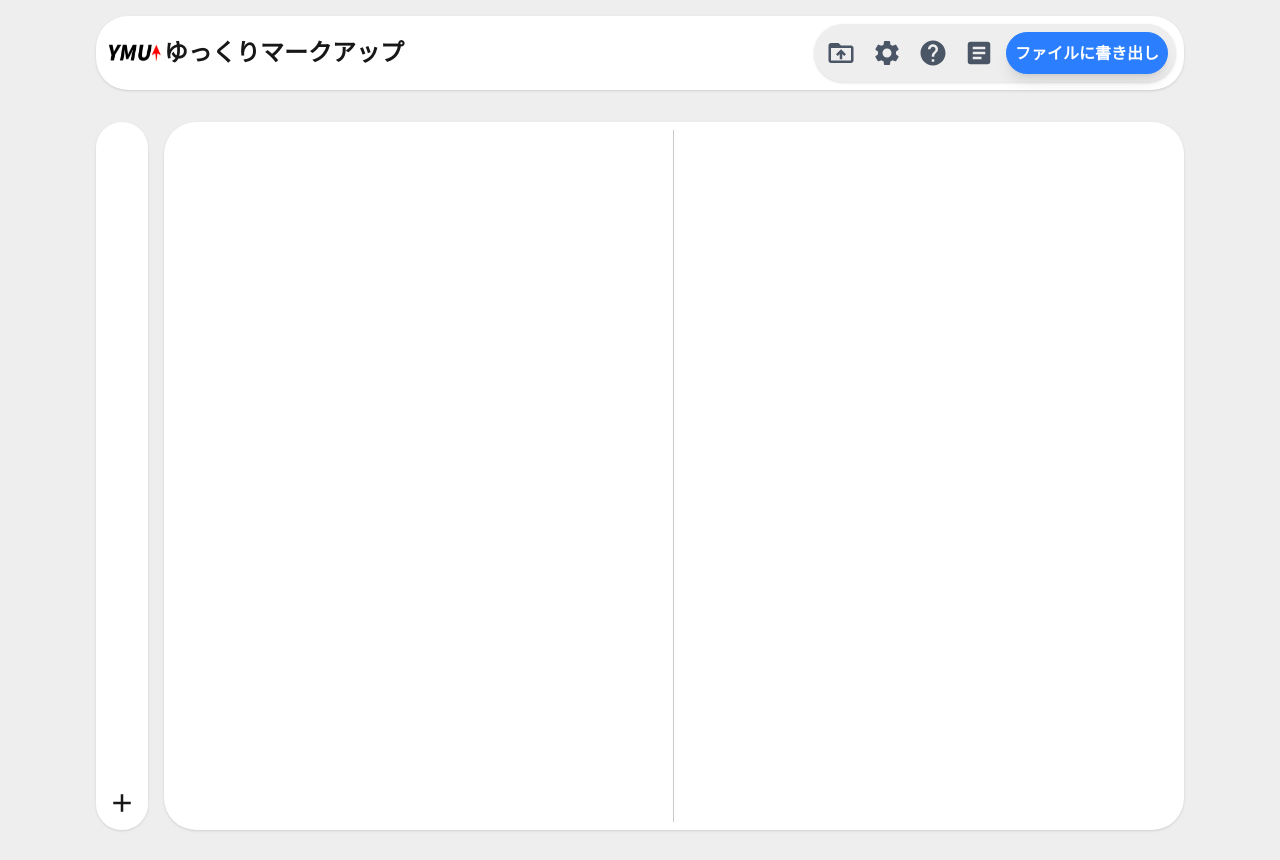
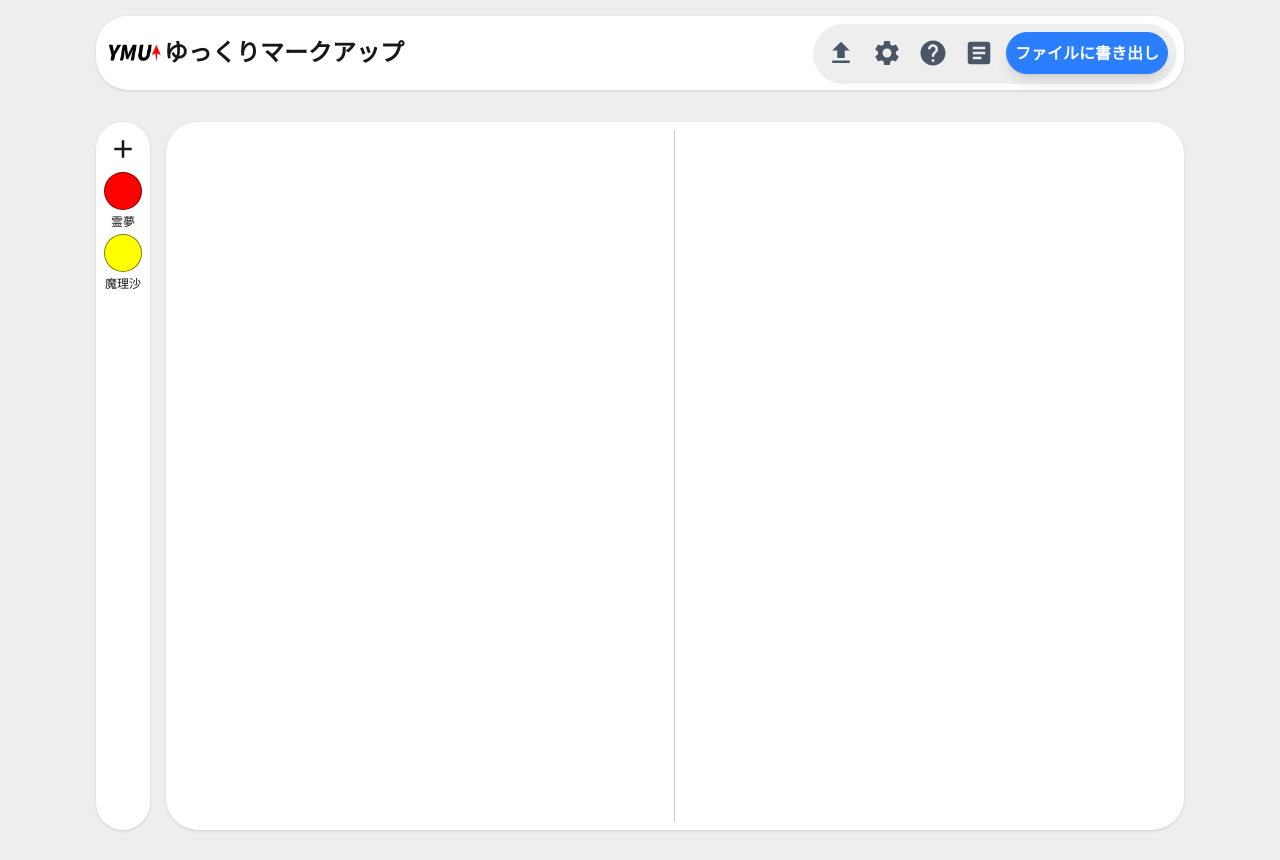
Before and after one commit to SARADA7156/yukkuri_markup, a React (Vite) app in the folder yukkuri_markup/: page / in a window 1280 px wide. Built offline with nearby package versions, Linux system fonts and the light colour scheme.

Commit message:
キャラのタグを追加する機能を追加

```diff
--- a/yukkuri_markup/src/app/Home/_components/ScriptPreview.tsx
+++ b/yukkuri_markup/src/app/Home/_components/ScriptPreview.tsx
@@ -19,7 +19,7 @@ export default function ScriptPreview({ scriptData }: ScriptPreviewProps) {
 
                     {item.type === "yukkuriVoice" &&
                         <div className="flex">
-                            <strong className="min-w-26">{item.attrs.speaker} [{item.attrs.emotion}]:</strong>
+                            <strong className="min-w-26">{item.attrs.speaker}({item.attrs.emotion}):</strong>
                             {item.content.map((text, idx) => (
                                 <p key={idx}>{text.text}</p>
                             ))}
--- a/yukkuri_markup/src/app/Home/_components/SideBar.tsx
+++ b/yukkuri_markup/src/app/Home/_components/SideBar.tsx
@@ -2,18 +2,66 @@ import Button from "@/components/Button/Button";
 import Container from "@/components/Container";
 import { MdAdd } from "react-icons/md";
 import type { Character } from "../character";
+import type { Editor } from "@tiptap/react";
 
 interface SideBarProps {
     chars: Character[];
+    editor: Editor;
     // setChars: () => void;
 }
 
-export default function SideBar({chars}: SideBarProps) {
+export default function SideBar({ chars, editor }: SideBarProps) {
+    const insertCharacterTag = (character: string) => {
+        const { selection } = editor.state;
+        const { $from } = selection;
+
+        const currentBlock = $from.parent;
+        const isEmptyLine = currentBlock.content.size === 0;
+        const isAtStartOfLine = $from.parentOffset === 0;
+
+        const tagContent = `[${character}:`;
+
+        if (isEmptyLine) {
+            editor
+                .chain()
+                .focus()
+                .insertContent(`${tagContent}`)
+                .run();
+        } else if (isAtStartOfLine) {
+            editor
+                .chain()
+                .focus()
+                .insertContent(`${tagContent}`)
+                .run();
+        } else {
+            editor
+                .chain()
+                .focus()
+                .insertContent(`\n${tagContent}`)
+                .run();
+        }
+    }
+
     return (
-        <Container className="bg-white me-2 w-14 flex flex-col items-center overflow-y-auto">
-            <Button className="p-1 cursor-pointer hover:bg-[#cfcfcf96] rounded-4xl mt-auto" disableAnimation>
-                <MdAdd className="text-3xl" title="カスタムキャラクターを追加" />
+        <Container className="bg-white me-2 w-14">
+            <Button className="p-1 cursor-pointer" title="カスタムキャラクターを追加">
+                <MdAdd className="text-3xl" />
             </Button>
+
+            <div className="flex flex-col items-center h-full overflow-y-auto">
+                {chars.map((character, index) => (
+                    <div key={`${character.id}-${index}`} className="w-full">
+                        <Button
+                            className={`font-bold w-full aspect-square my-1 border border-black/50`}
+                            style={{ backgroundColor: `#${character.color}` }}
+                            onClick={() => insertCharacterTag(character.tag)}
+                            title={`${character.name}を挿入`}
+                        >
+                        </Button>
+                        <p className="text-xs text-center">{character.name}</p>
+                    </div>
+                ))}
+            </div>
         </Container>
     );
 }
--- a/yukkuri_markup/src/app/Home/_components/Toolbar.tsx
+++ b/yukkuri_markup/src/app/Home/_components/Toolbar.tsx
@@ -1,6 +1,6 @@
 import Button from "@/components/Button/Button";
 import Container from "@/components/Container";
-import { MdDriveFolderUpload, MdSettings, MdHelp, MdArticle } from "react-icons/md";
+import { MdSettings, MdHelp, MdArticle, MdUpload } from "react-icons/md";
 import { Link } from "react-router-dom";
 
 export default function Toolbar() {
@@ -13,7 +13,7 @@ export default function Toolbar() {
 
             <Container className="flex items-center m-0 bg-[#eeeeee] ms-auto">
                 <Button className="text-3xl me-2 text-gray-600" title="ファイルをアップロード">
-                    <MdDriveFolderUpload />
+                    <MdUpload />
                 </Button>
 
                 <Button className="text-3xl me-2 text-gray-600" title="設定">
@@ -36,7 +36,6 @@ export default function Toolbar() {
                         font-bold shadow-lg bg-blue-500 text-white rounded-3xl border border-blue-500
                         hover:bg-white hover:text-blue-500
                     `}
-                    disableAnimation
                 >
                     ファイルに書き出し
                 </Button>
--- a/yukkuri_markup/src/app/Home/character.ts
+++ b/yukkuri_markup/src/app/Home/character.ts
@@ -4,6 +4,7 @@ export const characterSchema = z.object({
     id: z.string(),
     name: z.string(),
     tag: z.string(),
+    color: z.string(),
     ymm4CharName: z.string()
 });
 
@@ -14,12 +15,14 @@ export const DEFAULT_CHARACTERS: Character[] = [
         id: "reimu",
         name: "霊夢",
         tag: "r",
+        color: "ff0000",
         ymm4CharName: "霊夢"
     },
     {
         id: "marisa",
         name: "魔理沙",
         tag: "m",
+        color: "ffff00",
         ymm4CharName: "魔理沙"
     }
 ];
--- a/yukkuri_markup/src/app/Home/page.tsx
+++ b/yukkuri_markup/src/app/Home/page.tsx
@@ -1,6 +1,4 @@
-import Button from "@/components/Button/Button";
 import Container from "@/components/Container";
-import { MdAdd } from "react-icons/md"
 import Toolbar from "./_components/Toolbar";
 import { parseScriptToJson, type ScriptData } from "./parser";
 import ScriptEditor from "./_components/ScriptEditor";
@@ -25,7 +23,6 @@ export default function EditorHome() {
             const text = editor.getText();
             const parsedJson = parseScriptToJson(text, chars);
 
-            console.log(parsedJson);
             onChangeJson(parsedJson);
         }
     });
@@ -39,7 +36,7 @@ export default function EditorHome() {
             <Toolbar />
 
             <div className="flex h-185">
-                <SideBar chars={chars} />
+                <SideBar chars={chars} editor={editor} />
 
                 <Container className="flex bg-white w-full ms-2">
                     <ScriptEditor editor={editor} />
--- a/yukkuri_markup/src/components/Button/Button.tsx
+++ b/yukkuri_markup/src/components/Button/Button.tsx
@@ -2,15 +2,15 @@ import { cn } from "@/lib/utils";
 import "./button.css";
 
 type ButtonProps = {
-    children: React.ReactNode;
+    children?: React.ReactNode;
     className?: string;
-    disableAnimation?: boolean;
+    title?: string
 } & React.ComponentPropsWithoutRef<"button">
 
 export default function Button({
     className = "",
+    title,
     children,
-    disableAnimation = false,
     ...props
 }: ButtonProps) {
     const Component = "button";
@@ -18,13 +18,21 @@ export default function Button({
     return (
         <Component
             className={cn(
-                "flex items-center p-1 cursor-pointer hover:bg-[#cfcfcf96] rounded-4xl",
+                "flex items-center p-1 cursor-pointer hover:bg-black/10 rounded-full relative group",
                 className,
-                !disableAnimation && "custom-animation"
             )}
             {...props}
         >
-            {children}
+            {children && <div>{children}</div>}
+            {title &&
+                <span
+                    className={`
+                        invisible rounded text-sm font-bold text-white p-1 bg-slate-600 top-11 -left-3
+                        group-hover:visible opacity-100 absolute z-10
+                    `}>
+                        {title}
+                </span>
+                }
         </Component>
     );
 }
--- a/yukkuri_markup/src/components/Button/button.css
+++ b/yukkuri_markup/src/components/Button/button.css
@@ -1,6 +1,6 @@
 @charset "UTF-8";
 
-.custom-animation:hover {
+.custom-animation {
     animation: 0.3s tilt ease-in-out;
 }
 
```
